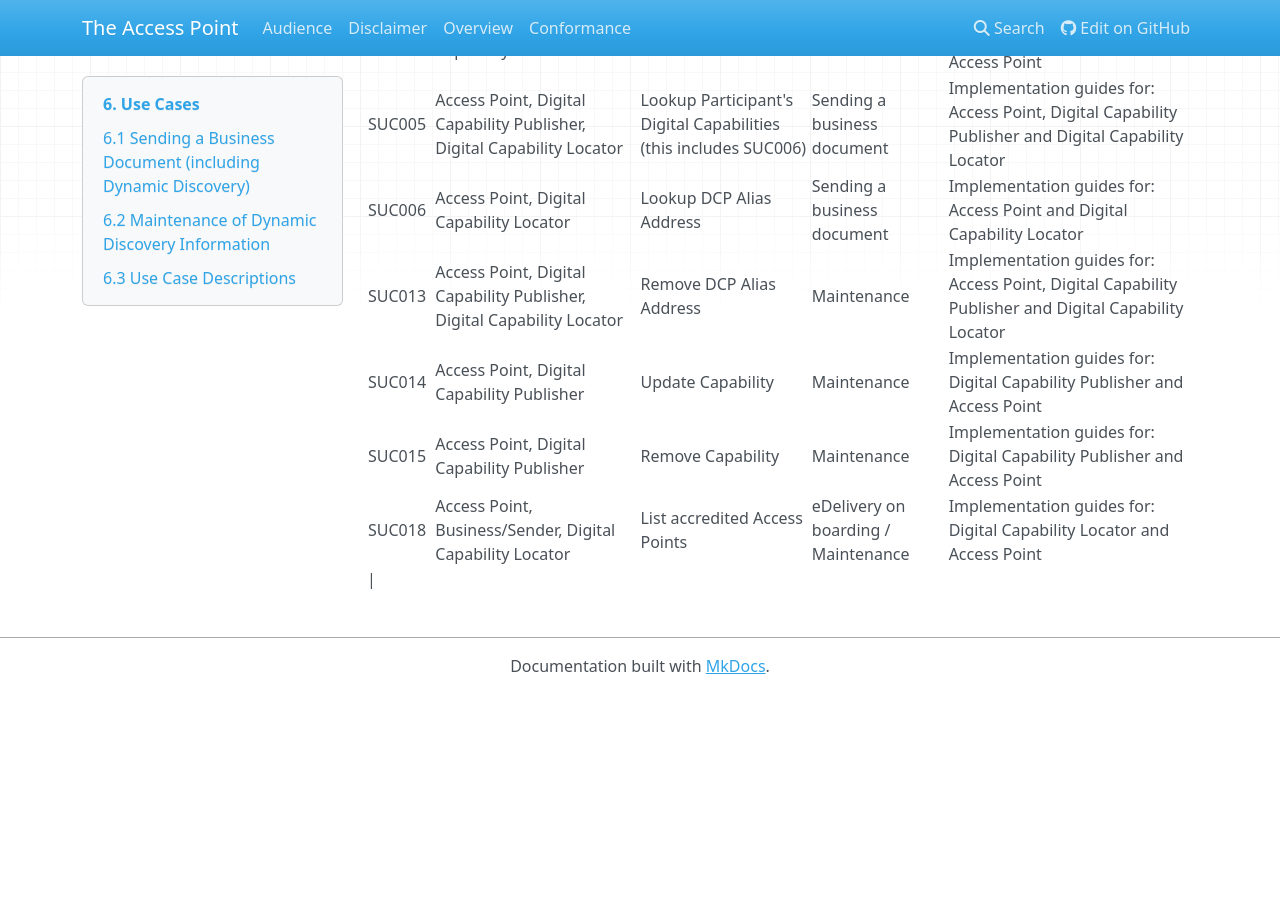
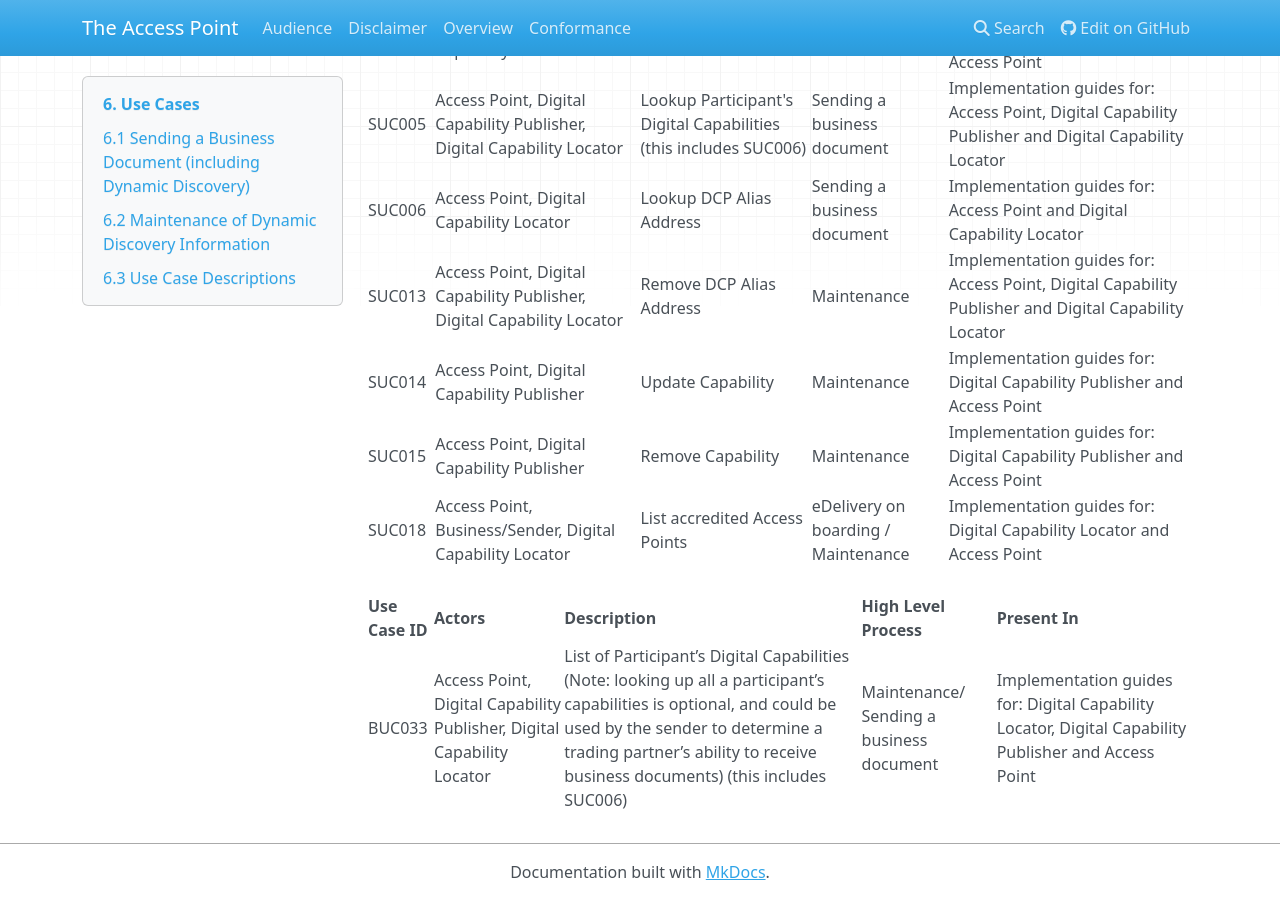
Before and after one commit to Digital-Business-Council/Access-Point, an MkDocs documentation site: the page built from docs/use-cases.md, in a window 1280 px wide and 900 px high, scrolled down 963 px. Built offline with MkDocs 1.6.1, drawn with Linux system fonts in a browser that asks for light colours; nearby versions of some CDN libraries; old or Windows-style settings are respelled for this version of MkDocs; before the commit the page ends 1657 px from its top, so only the background shows below that.

Commit message:
Update use-cases.md

```diff
--- a/docs/use-cases.md
+++ b/docs/use-cases.md
@@ -32,25 +32,7 @@ SUC014 | Access Point, Digital Capability Publisher | Update Capability | Mainte
 SUC015 | Access Point, Digital Capability Publisher | Remove Capability | Maintenance | Implementation guides for: Digital Capability Publisher and Access Point |
 SUC018 | Access Point, Business/Sender, Digital Capability Locator | List accredited Access Points |eDelivery on boarding / Maintenance | Implementation guides for: Digital Capability Locator and Access Point |
 
-
-
-
-
-
-
-
-
-
-
-
-
-
-
-
-
-
-
-
-
-
- |
+|  |  |  |  |  |
+| --- |------- | --- | ------- | ------- |
+**Use Case ID** |**Actors**| **Description** |**High Level Process**| **Present In** |
+BUC033 | Access Point, Digital Capability Publisher, Digital Capability Locator | List of Participant’s Digital Capabilities (Note: looking up all a participant’s capabilities is optional, and could be used by the sender to determine a trading partner’s ability to receive business documents) (this includes SUC006) | Maintenance/ Sending a business document | Implementation guides for: Digital Capability Locator, Digital Capability Publisher and Access Point |
```
